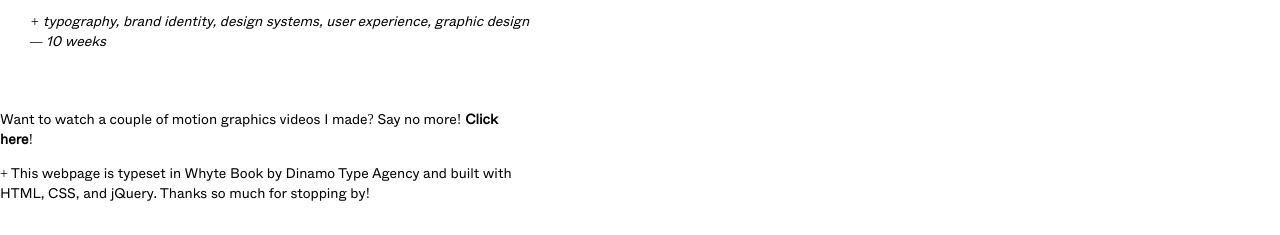
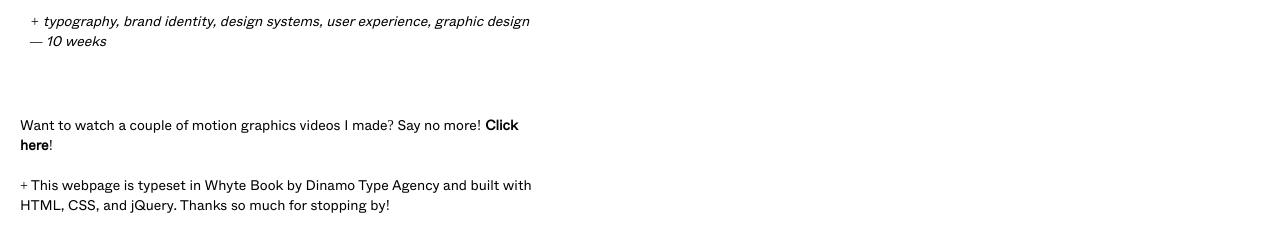
Before and after one commit to karawilson1/karawilson1, a plain HTML site: page index.html in a window 1280 px wide. Shown: the part 1677-1912 px from the top of the page. Drawn offline with Linux system fonts and the light colour scheme.

Commit message:
edit footnotes

```diff
--- a/index.css
+++ b/index.css
@@ -56,6 +56,10 @@ p {
   color: black;
   width: 40vw;
   overflow-wrap: break-word;
+}
+
+.footnotes {
+  margin: 20px;
 }
 
 img {
--- a/index.html
+++ b/index.html
@@ -44,9 +44,9 @@ Or<a class="emailme" href="mailto:hello@karawilsondesign.com">shoot me an email!
 </div>
 
 <div class="tweet"><a href="https://twitter.com/drivingmemadi/status/1395791302936170500?s=20">Click here</a> for my favorite tweet of the week</div>
-<p>Want to watch a couple of motion graphics videos I made? Say no more! <a href="https://vimeo.com/user134269882"><strong>Click here</strong></a>!</p>
+<p class="footnotes">Want to watch a couple of motion graphics videos I made? Say no more! <a href="https://vimeo.com/user134269882"><strong>Click here</strong></a>!</p>
 
-      <p>  + This webpage is typeset in Whyte Book by Dinamo Type Agency and built with HTML, CSS, and jQuery. Thanks so much for stopping by! </p>
+      <p class="footnotes">  + This webpage is typeset in Whyte Book by Dinamo Type Agency and built with HTML, CSS, and jQuery. Thanks so much for stopping by! </p>
 
 
   </body>
```
